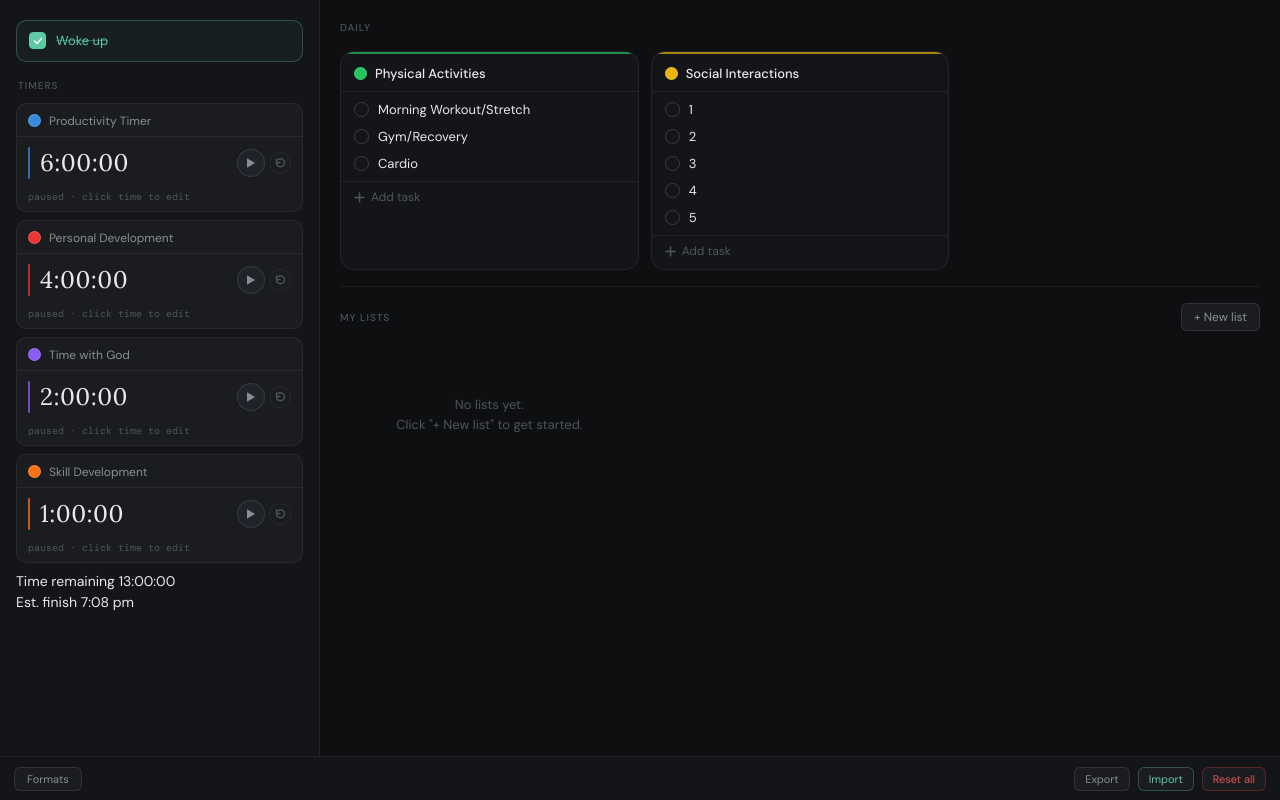
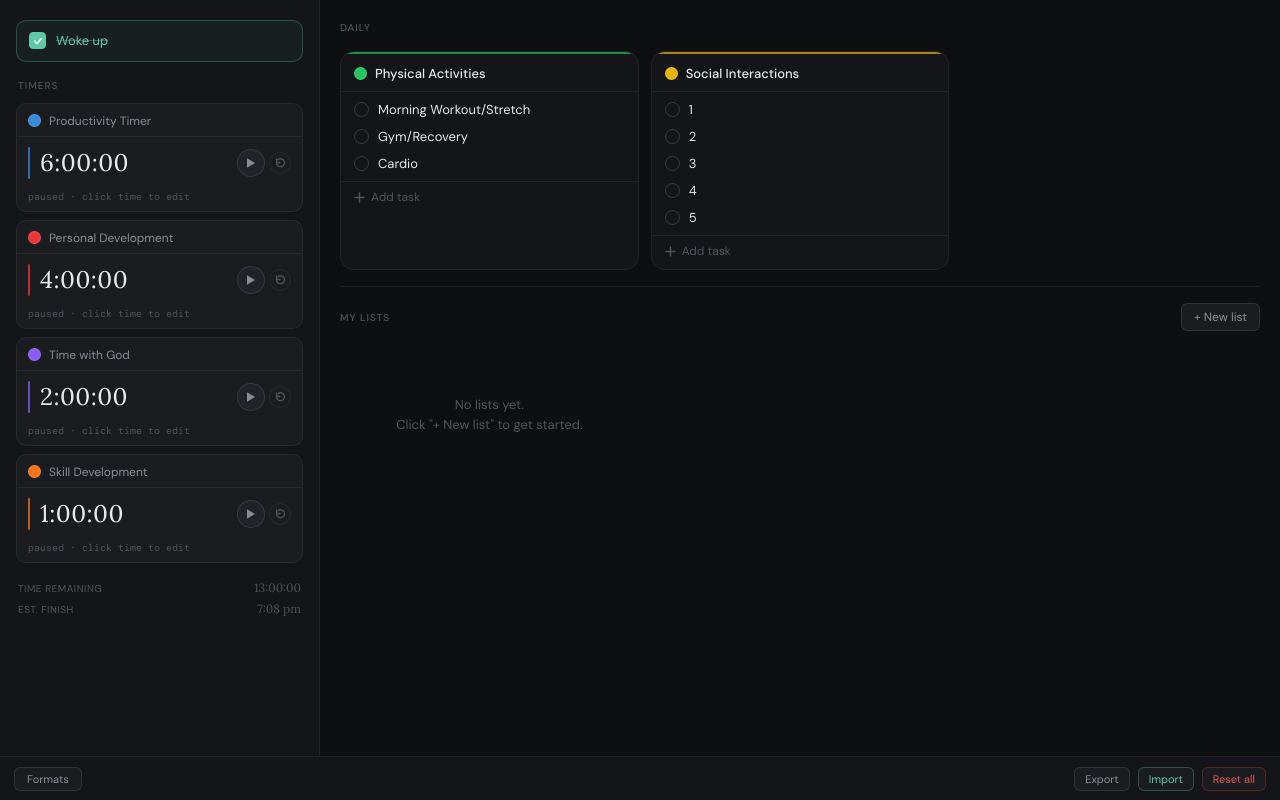
Before and after one commit to homiejhan/worky, a plain HTML site: page index.html in a window 1280 px wide. Both pictures are taken after a click on the element "Woke up". Drawn offline with nearby package versions, Linux system fonts and the light colour scheme; a web font is replaced by a local one.

Commit message:
Implement timer summary styles
Add styles for timer summary component.

```diff
--- a/style.css
+++ b/style.css
@@ -1,4 +1,4 @@
-/* ── RESET & ROOT ── */*, *::before, *::after { box-sizing: border-box; margin: 0; padding: 0; }
+*, *::before, *::after { box-sizing: border-box; margin: 0; padding: 0; }
 
   :root {
     --bg-base:       #0e0f11;
@@ -598,3 +598,28 @@
     .mobile-app { display: flex; }
     .lists-grid { grid-template-columns: 1fr; }
   }
+
+/* ── TIMER SUMMARY ── */
+.timer-summary {
+  display: none;
+  flex-direction: column; gap: 3px;
+  padding: 8px 2px 2px;
+}
+.timer-summary.visible { display: flex; }
+
+.timer-summary-row {
+  display: flex; align-items: baseline; justify-content: space-between;
+  gap: 8px;
+}
+.timer-summary-label {
+  font-size: 10px; font-weight: 400;
+  letter-spacing: 0.05em; text-transform: uppercase;
+  color: var(--text-muted);
+  white-space: nowrap;
+}
+.timer-summary-value {
+  font-size: 12px; font-weight: 300;
+  font-family: 'Lora', serif;
+  color: var(--text-muted);
+  text-align: right;
+}
```
